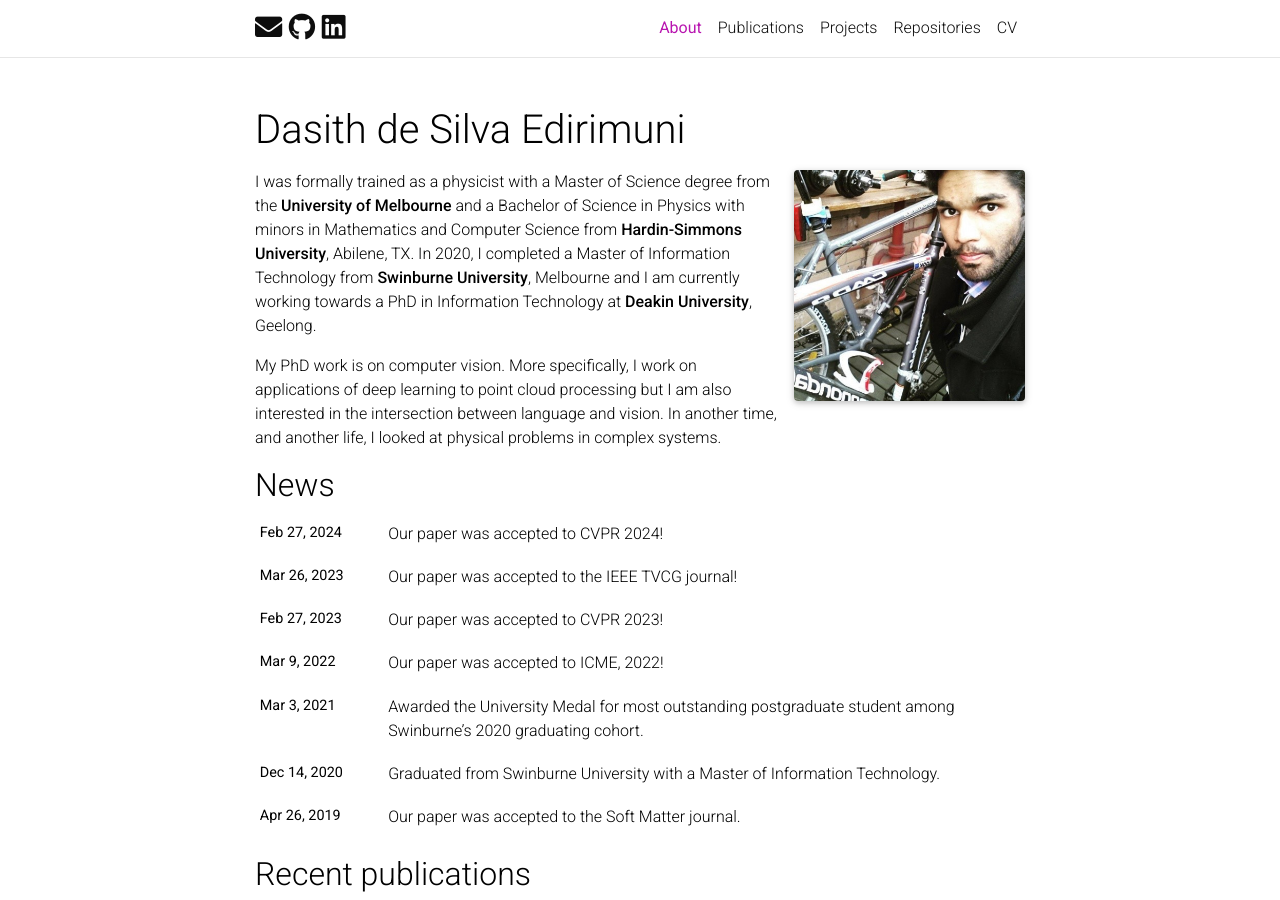
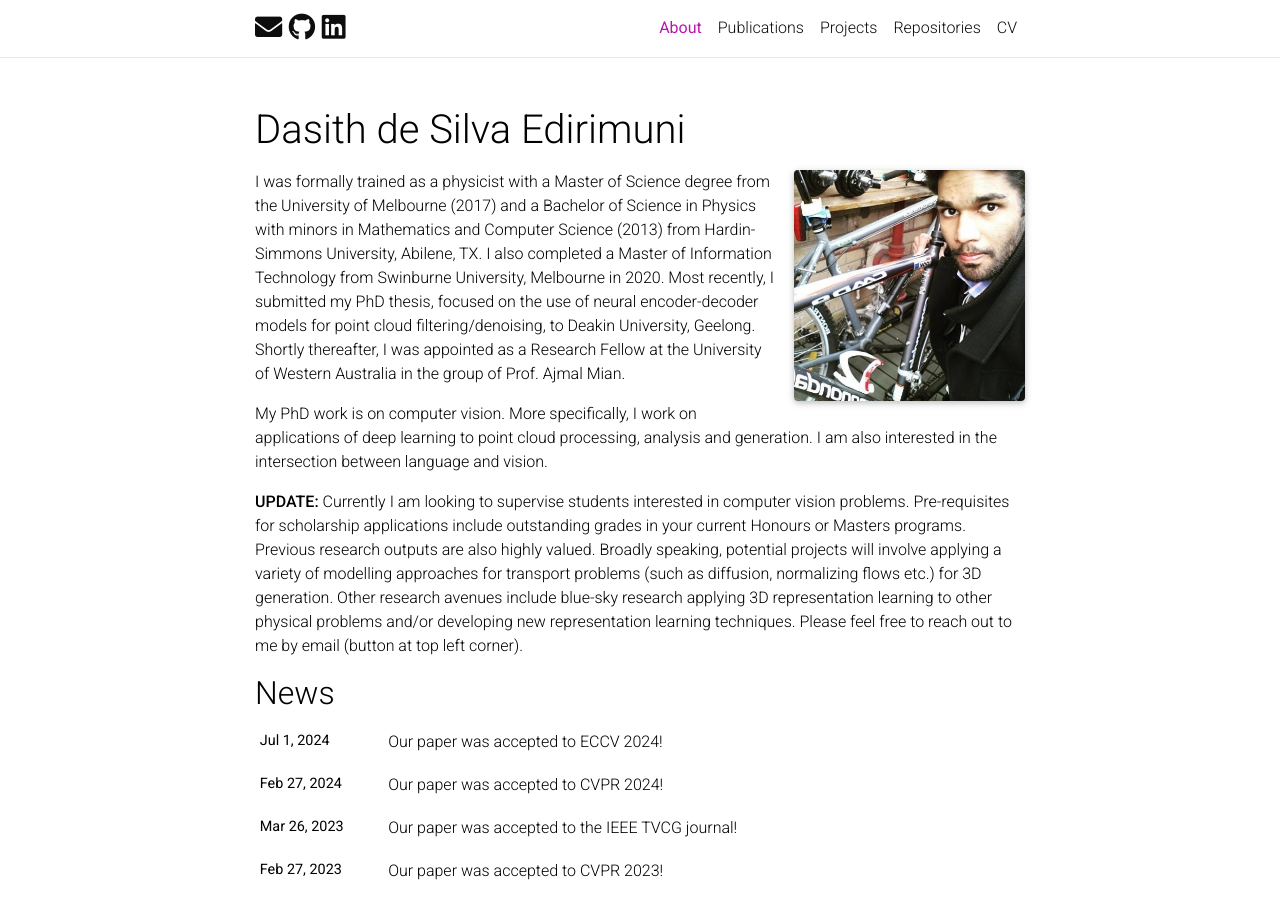
Before and after one commit to ddsediri/ddsediri.github.io, a Jekyll site: the page built from _pages/about.md, in a window 1280 px wide and 900 px high. Built offline with Jekyll 4.4.1, drawn with Linux system fonts in a browser that asks for light colours; comment, search, counter and statistics services are not loaded; a style sheet for code colours, icons or effects is not loaded.

Commit message:
Updated news

```diff
--- a/_pages/about.md
+++ b/_pages/about.md
@@ -16,6 +16,8 @@ selected_papers: true # includes a list of papers marked as "selected={true}"
 social: false  # includes social icons at the bottom of the page
 ---
 
-I was formally trained as a physicist with a Master of Science degree from the **University of Melbourne** and a Bachelor of Science in Physics with minors in Mathematics and Computer Science from **Hardin-Simmons University**, Abilene, TX. In 2020, I completed a Master of Information Technology from **Swinburne University**, Melbourne and I am currently working towards a PhD in Information Technology at **Deakin University**, Geelong.
+I was formally trained as a physicist with a Master of Science degree from the University of Melbourne (2017) and a Bachelor of Science in Physics with minors in Mathematics and Computer Science (2013) from Hardin-Simmons University, Abilene, TX. I also completed a Master of Information Technology from Swinburne University, Melbourne in 2020. Most recently, I submitted my PhD thesis, focused on the use of neural encoder-decoder models for point cloud filtering/denoising, to Deakin University, Geelong. Shortly thereafter, I was appointed as a Research Fellow at the University of Western Australia in the group of Prof. Ajmal Mian.
 
-My PhD work is on computer vision. More specifically, I work on applications of deep learning to point cloud processing but I am also interested in the intersection between language and vision. In another time, and another life, I looked at physical problems in complex systems.
+My PhD work is on computer vision. More specifically, I work on applications of deep learning to point cloud processing, analysis and generation. I am also interested in the intersection between language and vision.
+
+**UPDATE:** Currently I am looking to supervise students interested in computer vision problems. Pre-requisites for scholarship applications include outstanding grades in your current Honours or Masters programs. Previous research outputs are also highly valued. Broadly speaking, potential projects will involve applying a variety of modelling approaches for transport problems (such as diffusion, normalizing flows etc.) for 3D generation. Other research avenues include blue-sky research applying 3D representation learning to other physical problems and/or developing new representation learning techniques. Please feel free to reach out to me by email (button at top left corner).
```
Also changed, not shown: _news/eccv_2024.md (added, +8 -0 lines).
